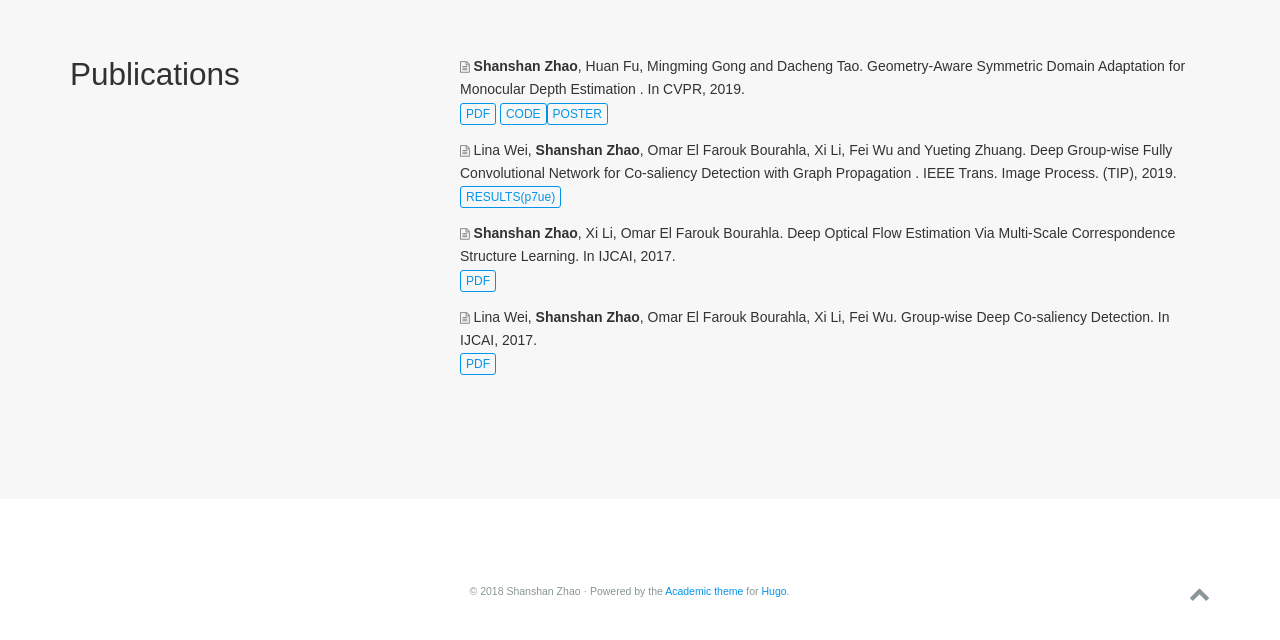
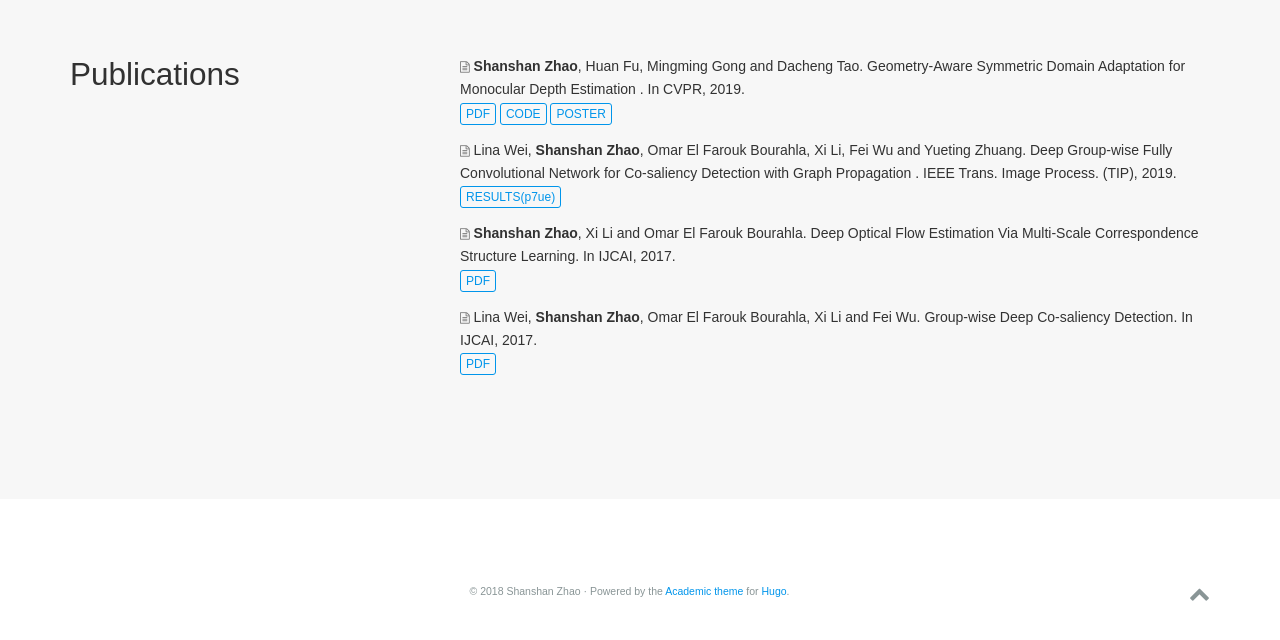
Before and after one commit to sshan-zhao/sshan-zhao.github.io, a plain HTML site: page index.html in a window 1280 px wide. Shown: the part 798-1438 px from the top of the page. Drawn offline with nearby package versions, Linux system fonts and the light colour scheme; some icons are missing.

Commit message:
Update index.html

```diff
--- a/index.html
+++ b/index.html
@@ -298,6 +298,7 @@
 </a>
     <a class="btn btn-primary btn-outline btn-xs" href="https://github.com/sshan-zhao/GASDA">
   CODE
+ </a>
       <a class="btn btn-primary btn-outline btn-xs" href="/papers/gasda_poster.pdf">
   POSTER
 </a>
@@ -323,7 +324,7 @@
         <div class="pub-list-item" style="margin-bottom: 1rem" itemscope itemtype="http://schema.org/CreativeWork">
   <i class="fa fa-file-text-o pub-icon" aria-hidden="true"></i>
   <span itemprop="author">
-    <b>Shanshan Zhao</b>, Xi Li, Omar El Farouk Bourahla</span>.
+    <b>Shanshan Zhao</b>, Xi Li and Omar El Farouk Bourahla</span>.
   <span itemprop="name">Deep Optical Flow Estimation Via Multi-Scale Correspondence Structure Learning</span>.
   In IJCAI,&nbsp;2017.
   <p>
@@ -339,7 +340,7 @@
         <div class="pub-list-item" style="margin-bottom: 1rem" itemscope itemtype="http://schema.org/CreativeWork">
   <i class="fa fa-file-text-o pub-icon" aria-hidden="true"></i>
   <span itemprop="author">
-    Lina Wei, <b>Shanshan Zhao</b>, Omar El Farouk Bourahla, Xi Li, Fei Wu</span>.
+    Lina Wei, <b>Shanshan Zhao</b>, Omar El Farouk Bourahla, Xi Li and Fei Wu</span>.
   <span itemprop="name">Group-wise Deep Co-saliency Detection</span>.
   In IJCAI,&nbsp;2017.
   <p>
```
